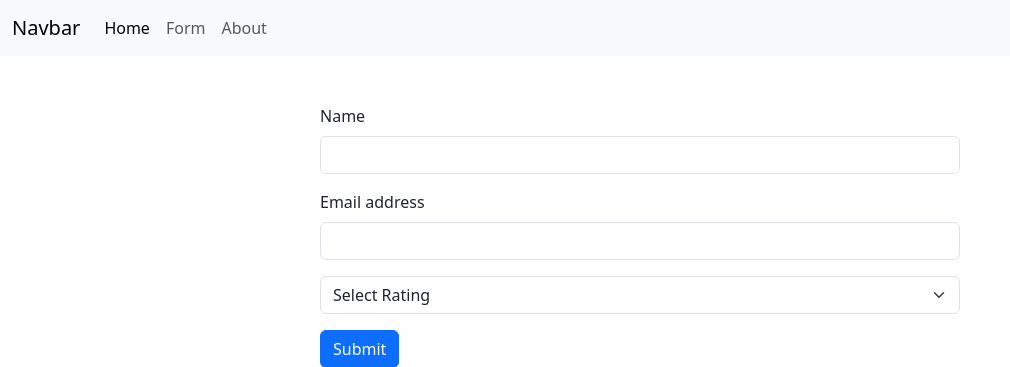
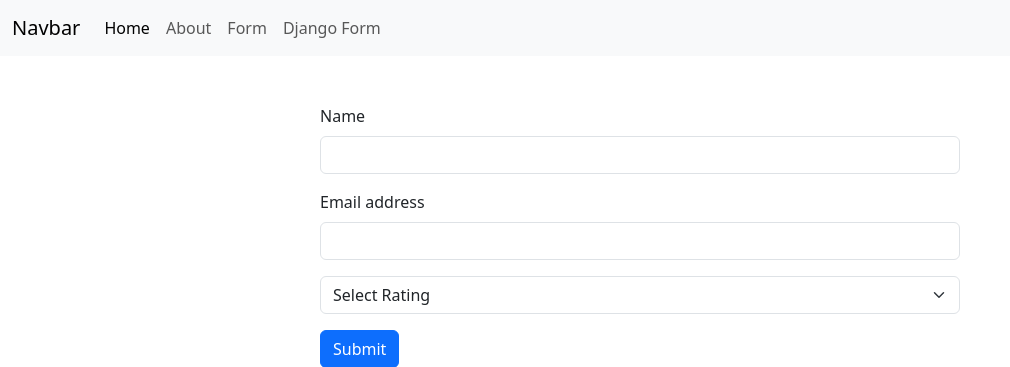
Before and after one commit to Sumit-Chandra-Singha/Django, a Django app: page /first_app/form/ in a window 1280 px wide. Shown: the top 367 px of the page, without its empty margins (0-1010 px from the left). Run offline with Django 5.2, Linux system fonts and the light colour scheme.

Commit message:
Django Form

```diff
--- /dev/null
+++ b/project_6_forms/first_app/form.py
@@ -0,0 +1,5 @@
+from django import forms
+
+class contact(forms.Form):
+    name = forms.CharField(label="User Name")
+    email = forms.EmailField(label="User Email")
--- a/project_6_forms/first_app/urls.py
+++ b/project_6_forms/first_app/urls.py
@@ -6,4 +6,5 @@ urlpatterns = [
     path('', views.home, name='home'),
     path('form/', views.form, name='form'),
     path('about/', views.about, name='about'),
+    path('djangoform/', views.djangoform, name='djangoform'),
 ]
--- a/project_6_forms/first_app/views.py
+++ b/project_6_forms/first_app/views.py
@@ -1,5 +1,5 @@
 from django.shortcuts import render
-
+from . form import contact
 # Create your views here.
 def home(request):
     return render(request, 'home.html')
@@ -16,3 +16,9 @@ def about(request):
 
 def form(request):
     return render(request, 'form.html')
+
+def djangoform(request):
+    form = contact(request.POST)
+    if form.is_valid():
+        print(form.cleaned_data)
+    return render(request, 'djangoform.html', {'form': form})
--- a/project_6_forms/templates/base.html
+++ b/project_6_forms/templates/base.html
@@ -33,10 +33,13 @@
               <a class="nav-link active" aria-current="page" href="{%url 'home'%}">Home</a>
             </li>
             <li class="nav-item">
+              <a class="nav-link" href="{% url 'about'%}">About</a>
+            </li>
+            <li class="nav-item">
               <a class="nav-link" href="{% url 'form'%}">Form</a>
             </li>
             <li class="nav-item">
-              <a class="nav-link" href="{% url 'about'%}">About</a>
+              <a class="nav-link" href="{% url 'djangoform'%}">Django Form</a>
             </li>
           </ul>
         </div>
```
Also changed, not shown: project_6_forms/first_app/templates/djangoform.html (added, +12 -0 lines).
